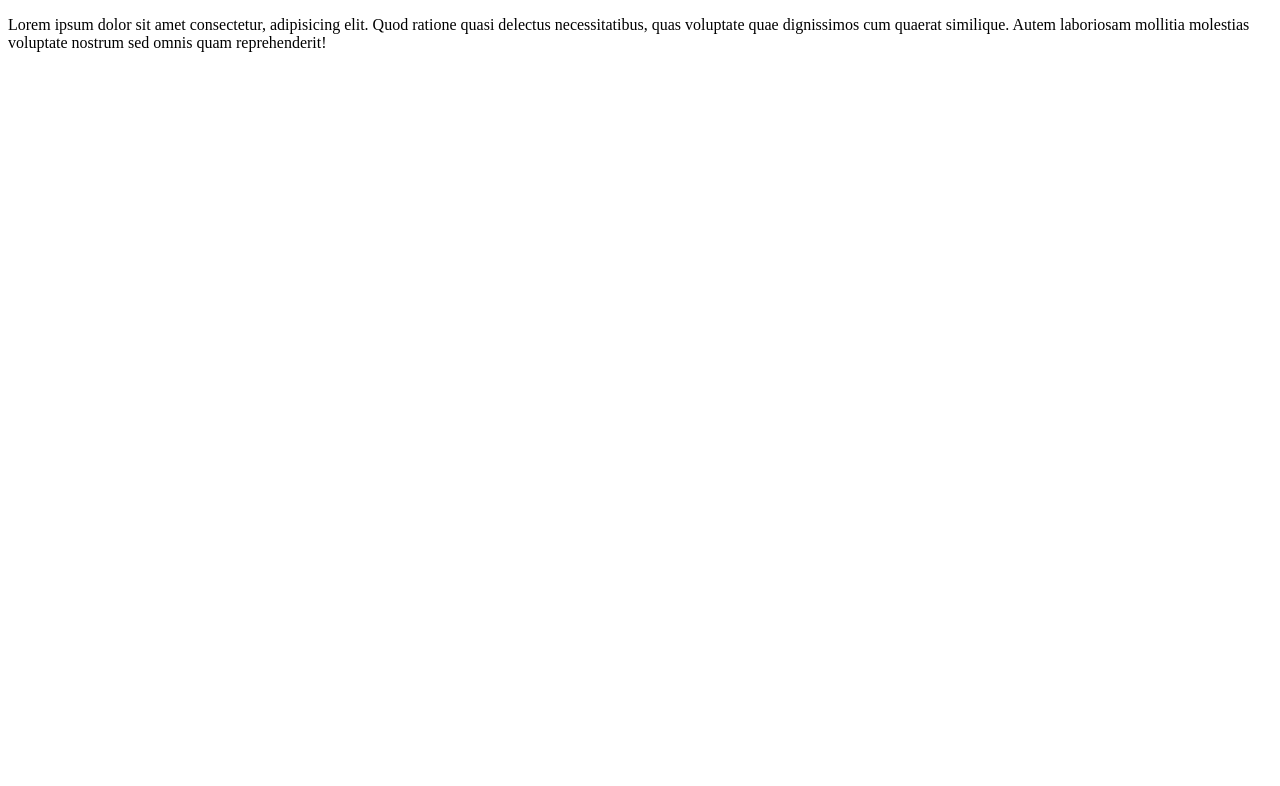
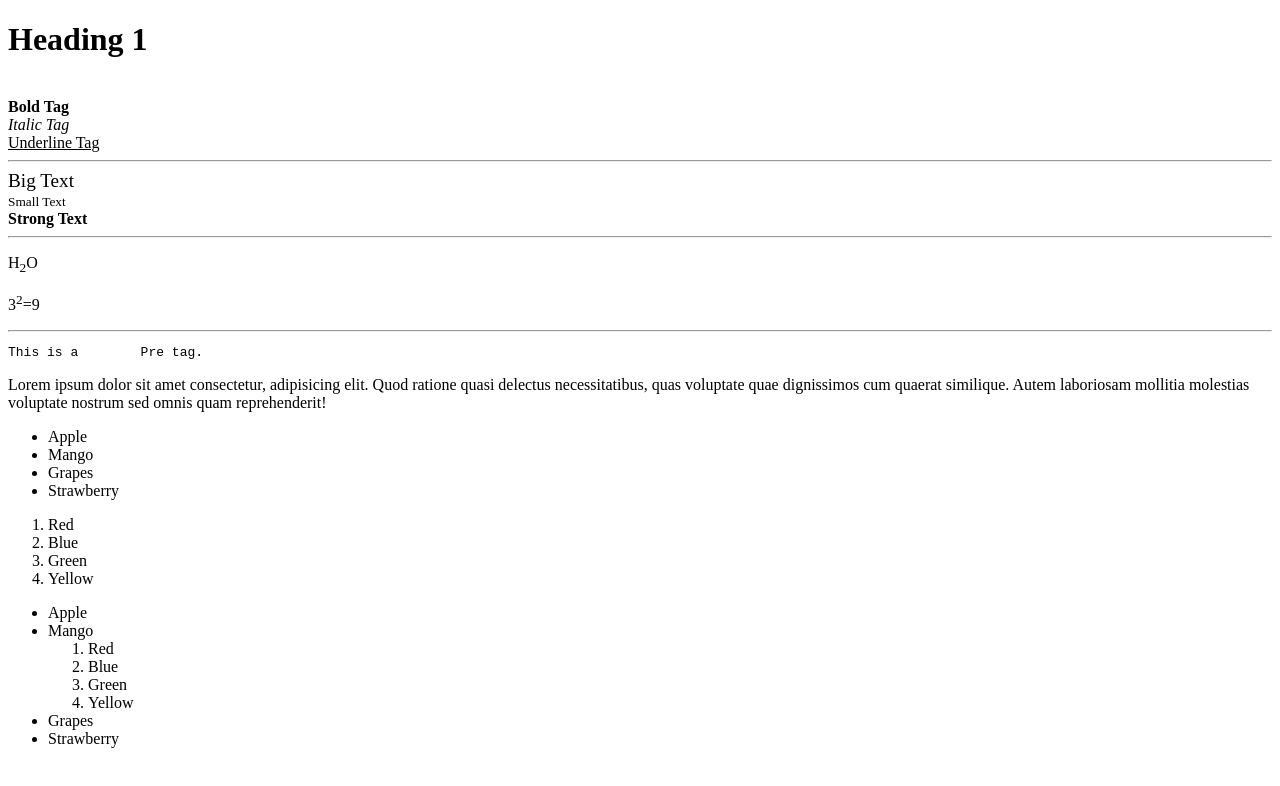
Before and after one commit to Vanshika-Verse/Codescaler-Internship-2026, a plain HTML site: page basic.html in a window 1280 px wide. Drawn offline with Linux system fonts and the light colour scheme.

Commit message:
Basic html

```diff
--- a/basic.html
+++ b/basic.html
@@ -6,6 +6,44 @@
     <title>Basic Html Code</title>
 </head>
 <body>
+    <h1>Heading 1</h1><br>
+    <b>Bold Tag</b><br>
+    <i>Italic Tag</i><br>
+    <u>Underline Tag</u><br><hr>
+
+    <big>Big Text</big><br>
+    <small>Small Text</small><br>
+    <strong>Strong Text</strong><hr>
+
+    <p>H<sub>2</sub>O</p>
+    <p>3<sup>2</sup>=9</p><hr>
+
+    <pre>This is a        Pre tag.</pre>
     <p>Lorem ipsum dolor sit amet consectetur, adipisicing elit. Quod ratione quasi delectus necessitatibus, quas voluptate quae dignissimos cum quaerat similique. Autem laboriosam mollitia molestias voluptate nostrum sed omnis quam reprehenderit!</p>
+
+    <ul>
+        <li>Apple</li>
+        <li>Mango</li>
+        <li>Grapes</li>
+        <li>Strawberry</li>
+    </ul>
+    <ol>
+        <li>Red</li>
+        <li>Blue</li>
+        <li>Green</li>
+        <li>Yellow</li>
+    </ol>
+    <ul>
+        <li>Apple</li>
+        <li>Mango</li>
+        <ol>
+        <li>Red</li>
+        <li>Blue</li>
+        <li>Green</li>
+        <li>Yellow</li>
+    </ol>
+        <li>Grapes</li>
+        <li>Strawberry</li>
+    </ul>
 </body>
 </html>
```
